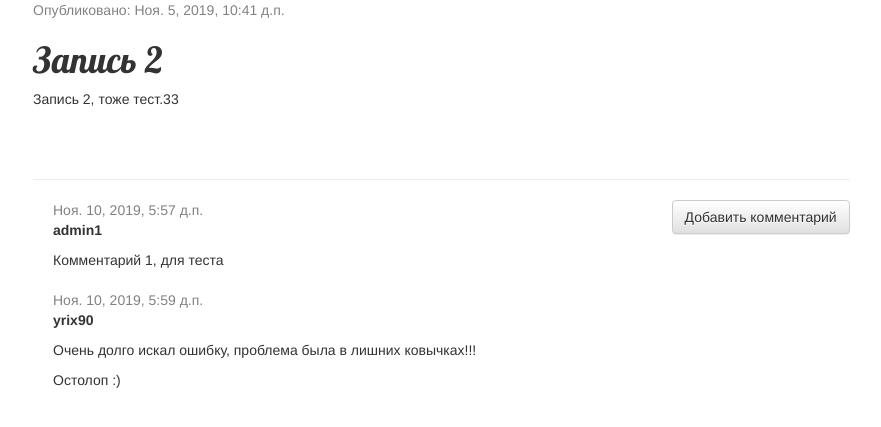
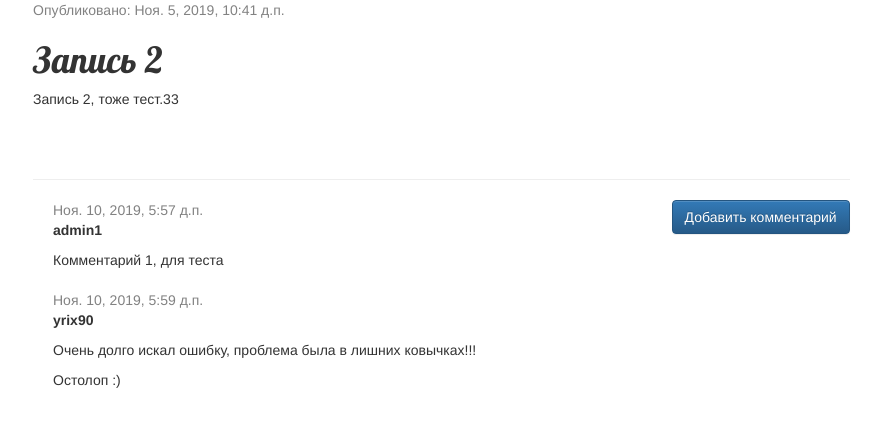
Before and after one commit to Yrix90/django_test, a Django app: page /post/2/ in a window 1280 px wide. Shown: the part 174-601 px from the top of the page, without its empty margins (7-888 px from the left). Run offline with Django 3.2, Linux system fonts and the light colour scheme; data comes from the database, SQL or seed files in the repository; both versions use the stored data as it was after the commit; some libraries are stand-ins or nearby versions.

Commit message:
commenit

```diff
--- a/blog/templates/blog/add_comment_to_post.html
+++ b/blog/templates/blog/add_comment_to_post.html
@@ -3,7 +3,7 @@
 {% block content %}
     <h1>Новый комментарий</h1>
     <form method="POST" class="post-from">{% csrf_token %}
-    {{ form.as_p }}
-    <button type="submit" class="save btn btn-default">Сохранить</button>
+        {{ form.as_p }}
+        <button type="submit" class="save btn btn-default">Сохранить</button>
     </form>
 {% endblock %}
--- a/blog/templates/blog/post_detail.html
+++ b/blog/templates/blog/post_detail.html
@@ -20,7 +20,7 @@
         <p>{{ post.text|linebreaksbr }}</p>
     </div>
     <hr>
-    <a class="btn btn-default" href="'{% url 'add_comment_to_post' pk=post.pk %}">Добавить комментарий</a>
+    <a class="btn btn-primary" href="{% url 'add_comment_to_post' pk=post.pk %}">Добавить комментарий</a>
     {% for comment in post.comments.all  %}
         <div class="comment">
         <div class="date">{{ comment.created_date }}</div>
--- a/blog/views.py
+++ b/blog/views.py
@@ -63,7 +63,7 @@ def post_remove(request, pk):
 
 
 def add_comment_to_post(request, pk):
-    post = get_object_or_404(Post, pk)
+    post = get_object_or_404(Post, pk=pk)
     if request.method == 'POST':
         form = CommentForm(request.POST)
         if form.is_valid():
```
Also changed, not shown: db.sqlite3.
